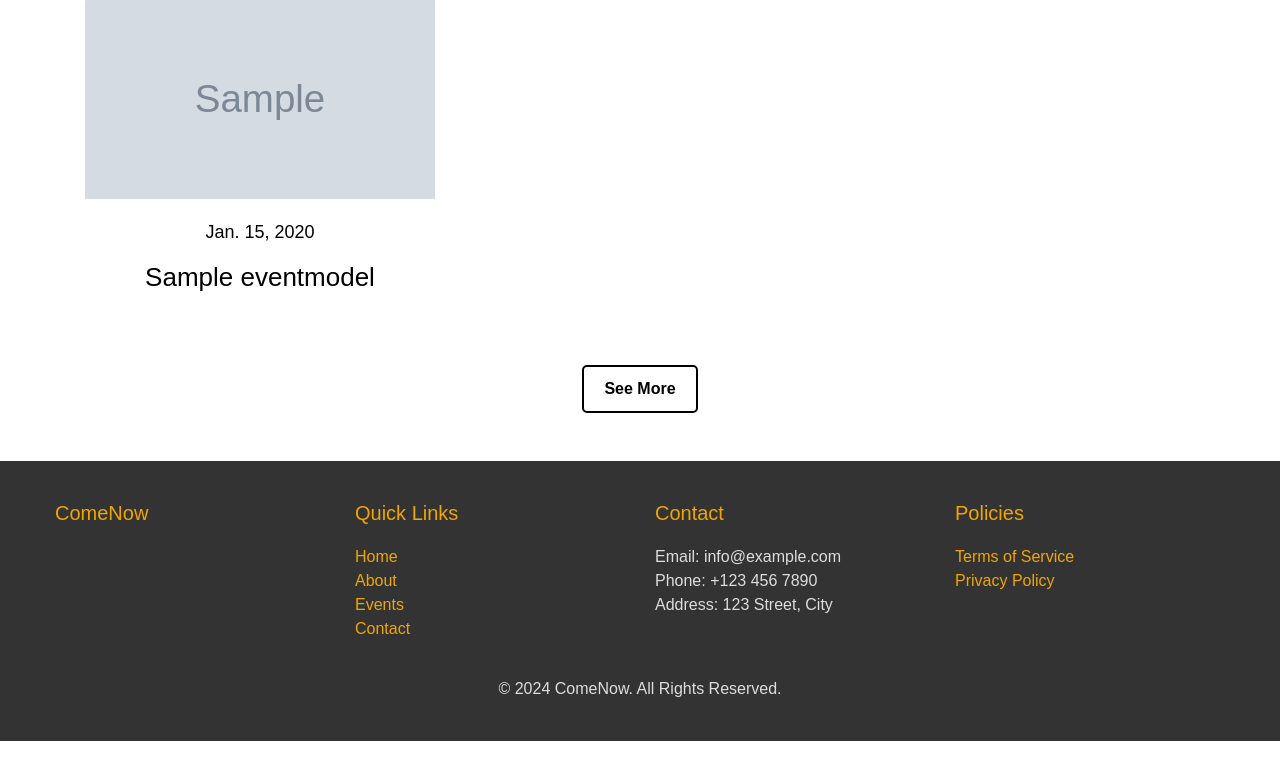
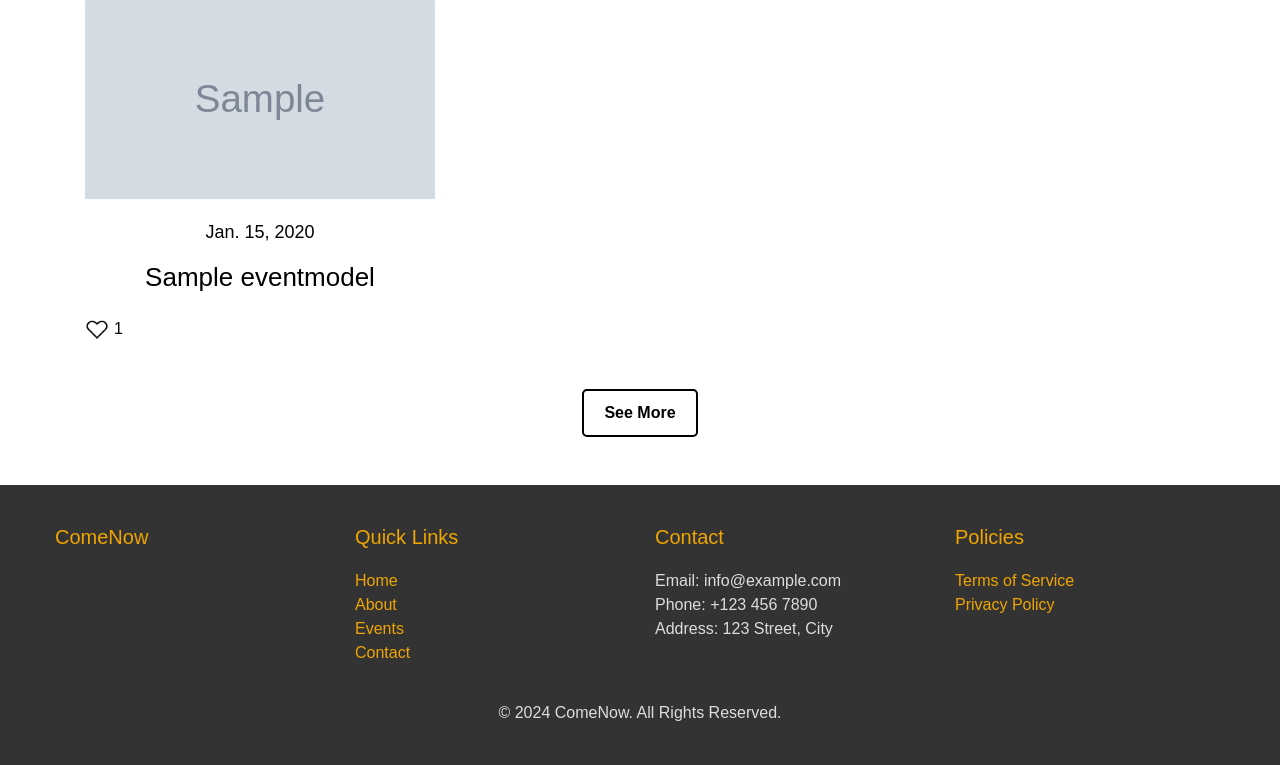
Before and after one commit to Haikalfkri/ComeNow, a Django app: page /events/ in a window 1280 px wide. Shown: the part 748-1513 px from the top of the page. Before the commit the page ends 1489 px from the top, so only its background shows below. Run offline with Django 5.2, Linux system fonts and the light colour scheme; tables that the repository leaves empty hold one stand-in row (values such as "Sample post"); grey boxes marked "Sample" are stand-in pictures.

Commit message:
Like functionality

```diff
--- a/ComeNow/ComeNow/settings.py
+++ b/ComeNow/ComeNow/settings.py
@@ -144,3 +144,5 @@ MEDIA_ROOT = os.path.join(BASE_DIR, "media/")
 # https://docs.djangoproject.com/en/5.0/ref/settings/#default-auto-field
 
 DEFAULT_AUTO_FIELD = "django.db.models.BigAutoField"
+
+REDIRECT_URL = "events"
--- a/ComeNow/authentication/views.py
+++ b/ComeNow/authentication/views.py
@@ -64,4 +64,4 @@
 def UserLogout(request):
     logout(request)
     messages.success(request, "Logout Successfully")
-    return redirect('events')
+    return redirect('login')
--- a/ComeNow/events/admin.py
+++ b/ComeNow/events/admin.py
@@ -1,6 +1,7 @@
 from django.contrib import admin
-from .models import EventModel, EventCategories
+from .models import EventModel, EventCategories, Likes
 
 # Register your models here.
 admin.site.register(EventModel)
 admin.site.register(EventCategories)
+admin.site.register(Likes)
--- a/ComeNow/events/models.py
+++ b/ComeNow/events/models.py
@@ -1,5 +1,7 @@
 from django.db import models
 from django.utils import timezone
+
+from authentication.models import CustomUser
 
 # Create your models here.
 class EventCategories(models.Model):
@@ -18,9 +20,7 @@ class EventModel(models.Model):
     date = models.DateTimeField(auto_now_add=True)
     event_category = models.ForeignKey(EventCategories, on_delete=models.CASCADE)
     more_information = models.CharField(max_length=255)
-
-    def __str__(self):
-        return self.name
+    likes = models.IntegerField(default=0)
 
     @property
     def imageUrl(self):
@@ -41,3 +41,16 @@ class EventModel(models.Model):
         elif now < self.event_date:
             return "Upcoming"
         return "Ended"
+
+
+    def __str__(self):
+        return self.name
+
+
+class Likes(models.Model):
+    user = models.ForeignKey(CustomUser, on_delete=models.CASCADE, related_name="user_likes")
+    event = models.ForeignKey(EventModel, on_delete=models.CASCADE, related_name="post_likes")
+
+
+    def __str__(self):
+        return self.user.username
--- a/ComeNow/events/urls.py
+++ b/ComeNow/events/urls.py
@@ -3,5 +3,6 @@ from . import views
 
 urlpatterns = [
     path("events/", views.EventView, name="events"),
+    path("like/<int:event_id>/", views.like, name="event-like"),
     path("detail/<int:id>/", views.DetailPage, name="detail-page"),
 ]
--- a/ComeNow/events/views.py
+++ b/ComeNow/events/views.py
@@ -1,10 +1,13 @@
 from django.shortcuts import render
-from events.models import EventModel
+from django.http import HttpResponseRedirect
+from django.urls import reverse
+from django.contrib.auth.decorators import login_required
+
+from events.models import EventModel, Likes
 
 # Create your views here.
 def EventView(request):
-    events = EventModel.objects.all()
-
+    events = EventModel.objects.all().order_by('-event_date')
     context = {
         'events': events
     }
@@ -22,3 +25,26 @@ def DetailPage(request, id):
     }
 
     return render(request, "events/detailPage.html", context)
+
+
+@login_required
+def like(request, event_id):
+    user = request.user
+    event = EventModel.objects.get(id=event_id)
+    current_likes = event.likes
+    liked = Likes.objects.filter(user=user, event=event).count()
+
+    if not liked:
+        liked = Likes.objects.create(user=user, event=event)
+        current_likes += 1
+        liked = True
+    else:
+        liked = Likes.objects.filter(user=user, event=event).delete()
+        current_likes -= 1
+        liked = False
+
+
+    event.likes = current_likes
+    event.save()
+
+    return HttpResponseRedirect(reverse('events'))
--- a/ComeNow/templates/base/base.html
+++ b/ComeNow/templates/base/base.html
@@ -8,6 +8,7 @@
     <meta name="viewport" content="width=device-width, initial-scale=1.0">
     <link rel="stylesheet" href="https://cdn.jsdelivr.net/npm/bootstrap@4.6.2/dist/css/bootstrap.min.css" integrity="sha384-xOolHFLEh07PJGoPkLv1IbcEPTNtaed2xpHsD9ESMhqIYd0nLMwNLD69Npy4HI+N" crossorigin="anonymous">
     <link rel="stylesheet" href="{% static 'css/style.css' %}">
+    <link rel="stylesheet" href="https://cdnjs.cloudflare.com/ajax/libs/font-awesome/6.5.2/css/all.min.css">
     <title></title>
 </head>
 <body>
--- a/ComeNow/templates/events/events.html
+++ b/ComeNow/templates/events/events.html
@@ -1,6 +1,25 @@
 {% extends 'base/base.html' %}
 
+{% load static %}
+
 {% block content %}
+
+    <style>
+        .like-link {
+            color: black;
+            display: flex;
+            align-items: center;
+            text-decoration: none;
+        }
+
+        .like-icon-img {
+            width: 24px; /* Adjust the width as necessary */
+            height: auto; /* Maintain aspect ratio */
+            margin-right: 5px; /* Add margin to separate it from the like count */
+        }
+
+    </style>
+
     <div id="events-body">
         <div id="top-image">
             <img class="col-md-12" src="https://images.unsplash.com/photo-1638132704795-6bb223151bf7?q=80&w=1470&auto=format&fit=crop&ixlib=rb-4.0.3&ixid=M3wxMjA3fDB8MHxwaG90by1wYWdlfHx8fGVufDB8fHx8fA%3D%3D" alt="">
@@ -12,11 +31,10 @@
 
         <div class="row">
             {% for event in events %}
-            <div class="col-sm-4 mt-5">
+            <div class="col-sm-4 mt-5 position-relative">
                 <div class="card">
                     <a href="{% url 'detail-page' event.id %}" id="card-body-link">
                         <img class="card-img-top" src="{{ event.imageUrl }}" alt="">
-
                         <div class="card-body">
                             <p class="card-title" id="event-date">{{ event.event_date.date }}</p>
                             <p class="card-text" id="event-title">
@@ -25,9 +43,16 @@
                         </div>
                     </a>
                 </div>
+                <div class="like-icon">
+                    <a href="{% url 'event-like' event.id %}" class="like-link">
+                        <img src="{% static 'img/before-like.png' %}" alt="Like Icon" class="like-icon-img">
+                        {{ event.likes }}
+                    </a>
+                </div>
             </div>
             {% endfor %}
         </div>
+
 
         <div id="btn-seeMore" class="mt-5">
             <a href="#" type="btn">See More</a>
```
Also changed, not shown: ComeNow/events/migrations/0005_eventmodel_no_of_likes.py (added), ComeNow/events/migrations/0006_remove_eventmodel_no_of_likes.py (added), ComeNow/events/migrations/0007_eventmodel_likes_likes.py (added), ComeNow/static/img/after-like.png (added), ComeNow/static/img/before-like.png (added).
